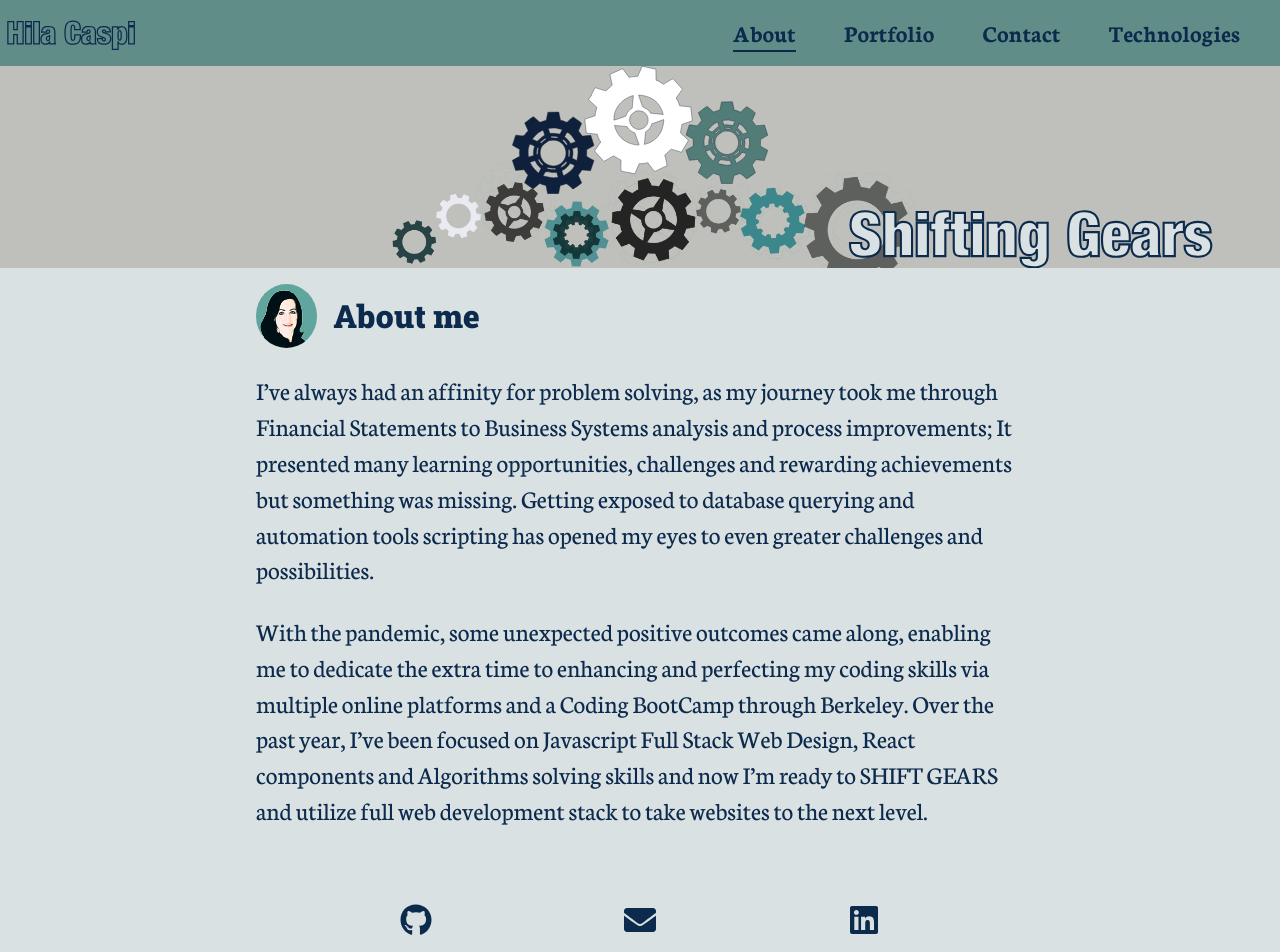
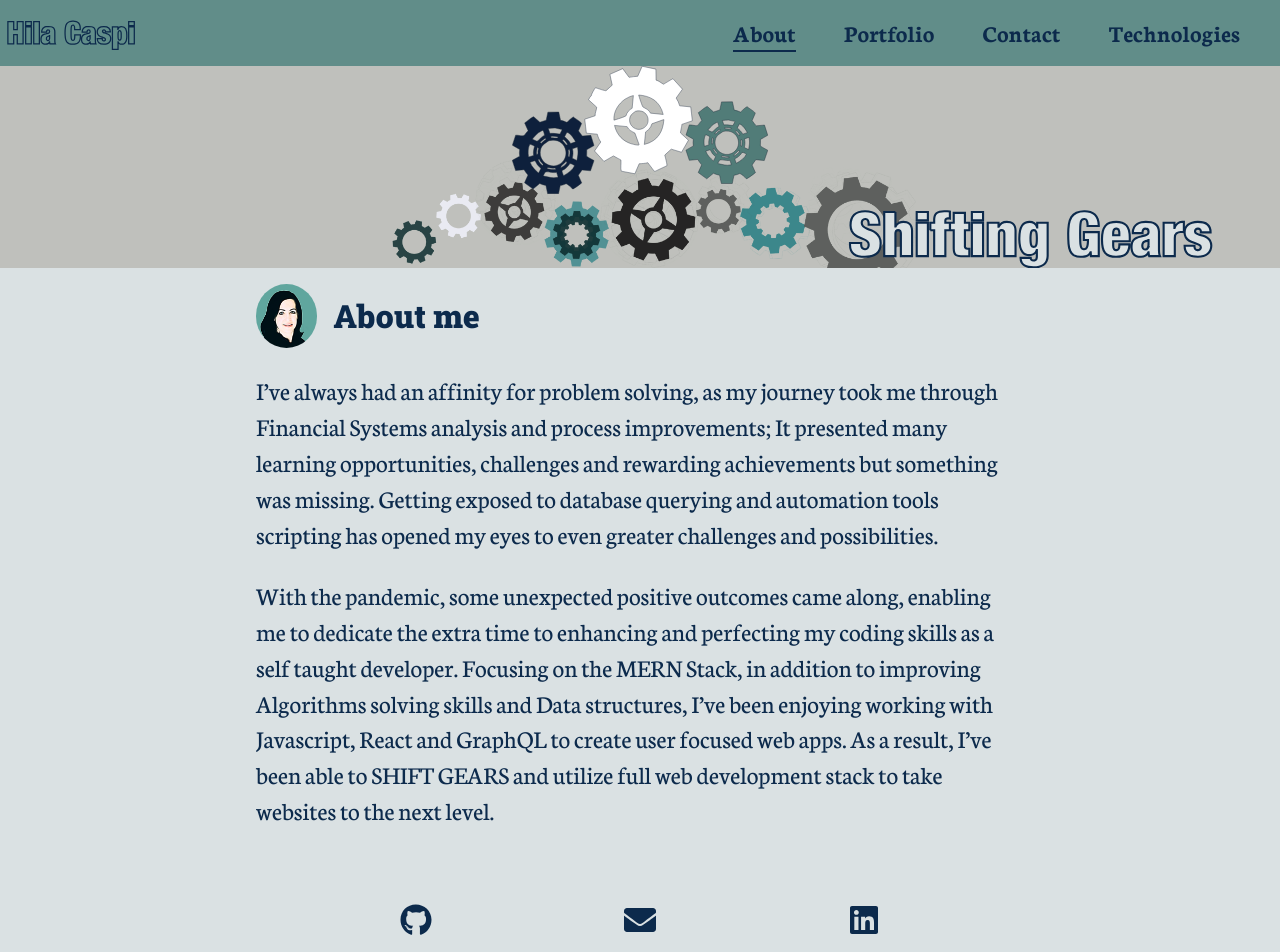
Before and after one commit to hcs847/react-portfolio, a React (Create React App) app: page / in a window 1280 px wide. Shown: the top 952 px of the page. Built offline with nearby package versions, Linux system fonts and the light colour scheme.

Commit message:
update about page

```diff
--- a/src/components/About/index.js
+++ b/src/components/About/index.js
@@ -8,16 +8,18 @@ const About = () => {
                 <img className='profile-photo' src={profilePhoto} />
                 <h1>About me</h1>
             </div>
-            <p>I’ve always had an affinity for problem solving, as my journey took me through Financial Statements
-            to Business Systems analysis and process improvements; It presented many learning opportunities,
-            challenges and rewarding achievements but something was missing. Getting exposed to database querying and
-            automation tools scripting has opened my eyes to even greater challenges and possibilities.
+            <p>I’ve always had an affinity for problem solving, as my journey took me through
+            Financial Systems analysis and process improvements;
+            It presented many learning opportunities, challenges and rewarding achievements
+            but something was missing. Getting exposed to database querying and automation tools
+            scripting has opened my eyes to even greater challenges and possibilities.
             </p>
-            <p>With the pandemic, some unexpected positive outcomes came along, enabling me to dedicate the extra time
-            to enhancing and perfecting my coding skills via multiple online platforms and a Coding BootCamp through Berkeley.
-            Over the past year, I’ve been focused on Javascript Full Stack Web Design, React components and
-            Algorithms solving skills and now I’m ready to SHIFT GEARS and utilize full web development stack to
-            take websites to the next level.
+            <p>With the pandemic, some unexpected positive outcomes came along, enabling me to dedicate
+            the extra time to enhancing and perfecting my coding skills as a self taught developer.
+            Focusing on the MERN Stack, in addition to improving Algorithms solving skills and
+            Data structures,  I’ve been enjoying working with Javascript, React and GraphQL to
+            create user focused web apps. As a result, I’ve been able to SHIFT GEARS and utilize
+            full web development stack to take websites to the next level.
             </p>
         </section>
 
```
